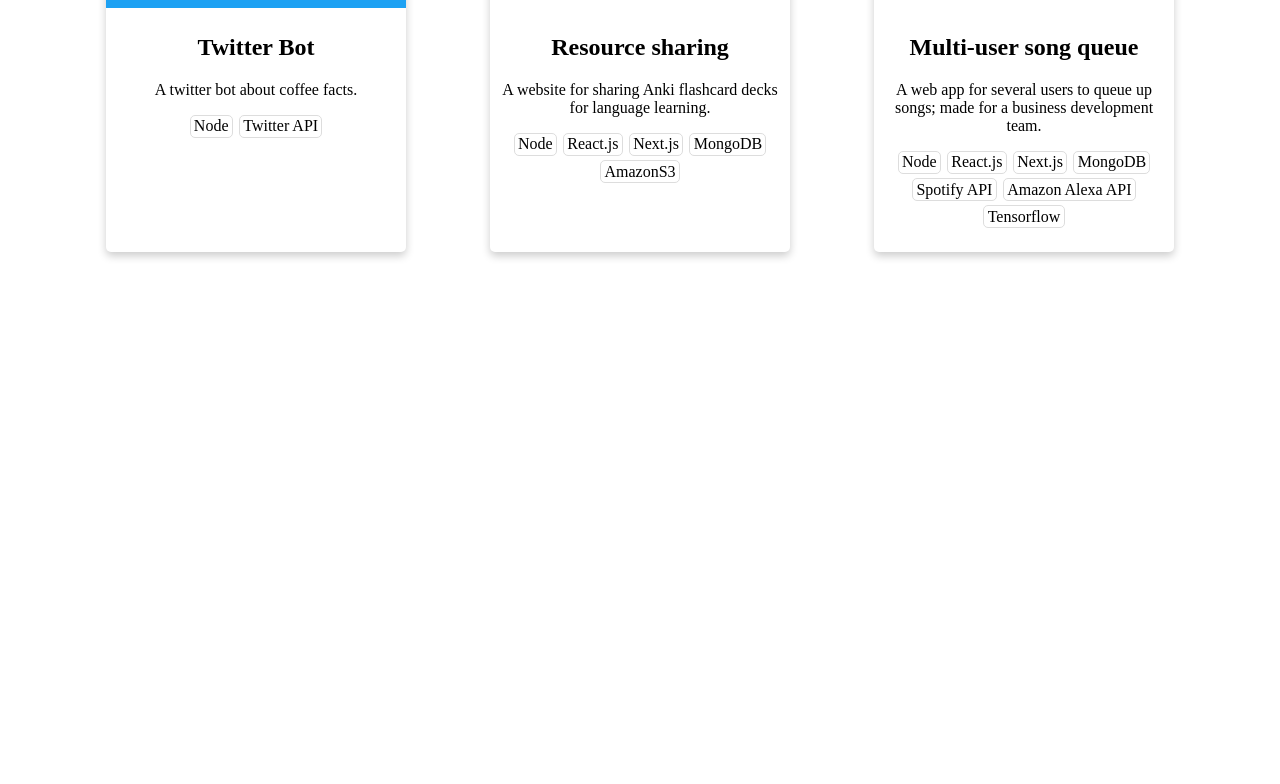
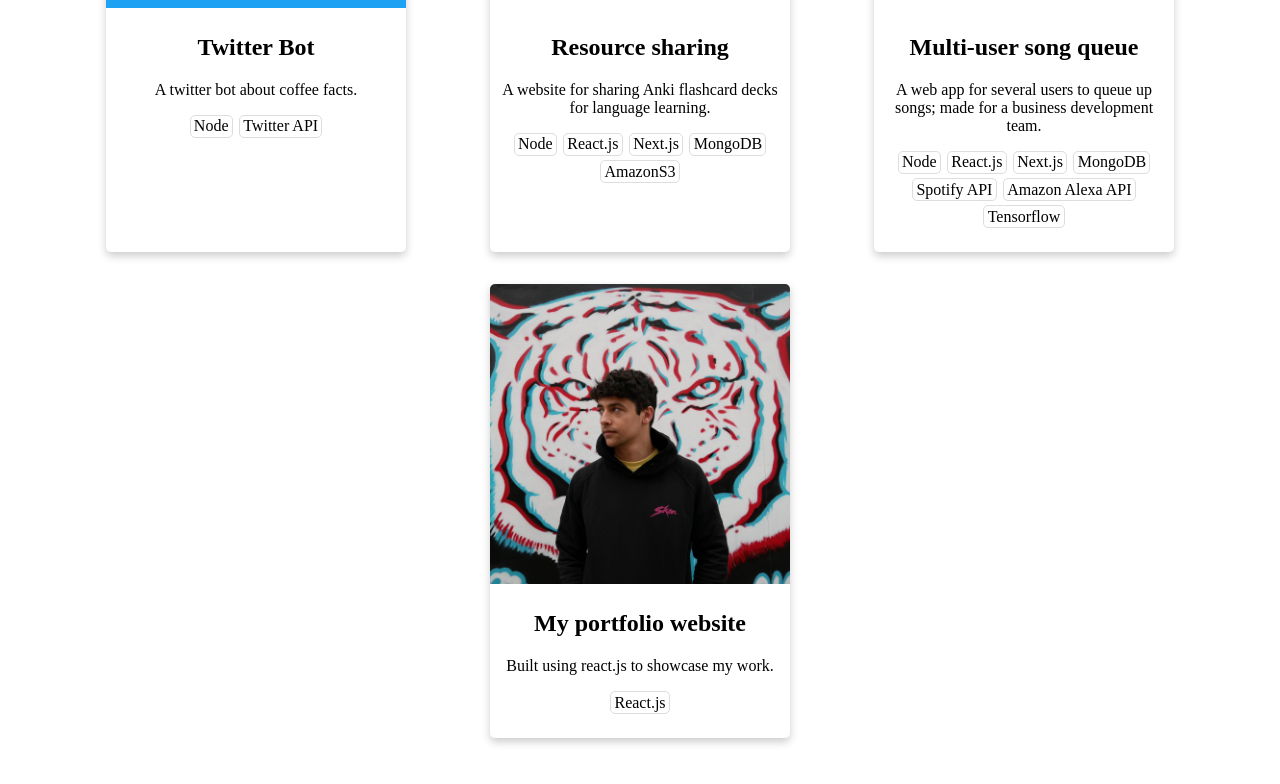
Before and after one commit to perjermer/portfolio, a React (Create React App) app: page /portfolio in a window 1280 px wide. Shown: the part 598-1382 px from the top of the page. Before the commit the page ends 898 px from the top, so only its background shows below. Built offline with nearby package versions, Linux system fonts and the light colour scheme; a web font is replaced by a local one.

Commit message:
add project

```diff
--- a/src/components/Portfolio.jsx
+++ b/src/components/Portfolio.jsx
@@ -5,6 +5,7 @@ import Project from "./reusable/Project";
 import twitterimg from "../public/twitterimg.png";
 import ankiimg from "../public/ankiimg.png";
 import spotifyimg from "../public/spotifyimg.png";
+import me from "../public/me2.jpg"; ``
 
 const Portfolio = () => {
   return (
@@ -32,6 +33,13 @@ const Portfolio = () => {
           desc="A web app for several users to queue up songs; made for a business development team."
           tech={["Node", "React.js", "Next.js", "MongoDB", "Spotify API", "Amazon Alexa API", "Tensorflow"]}
         />
+        <Project
+          link="#"
+          img={me}
+          title="My portfolio website"
+          desc="Built using react.js to showcase my work."
+          tech={["React.js"]}
+        />
       </div>
     </div>
   );
```
Also changed, not shown: 1 other file (tests, documents, lock files or other folders).
